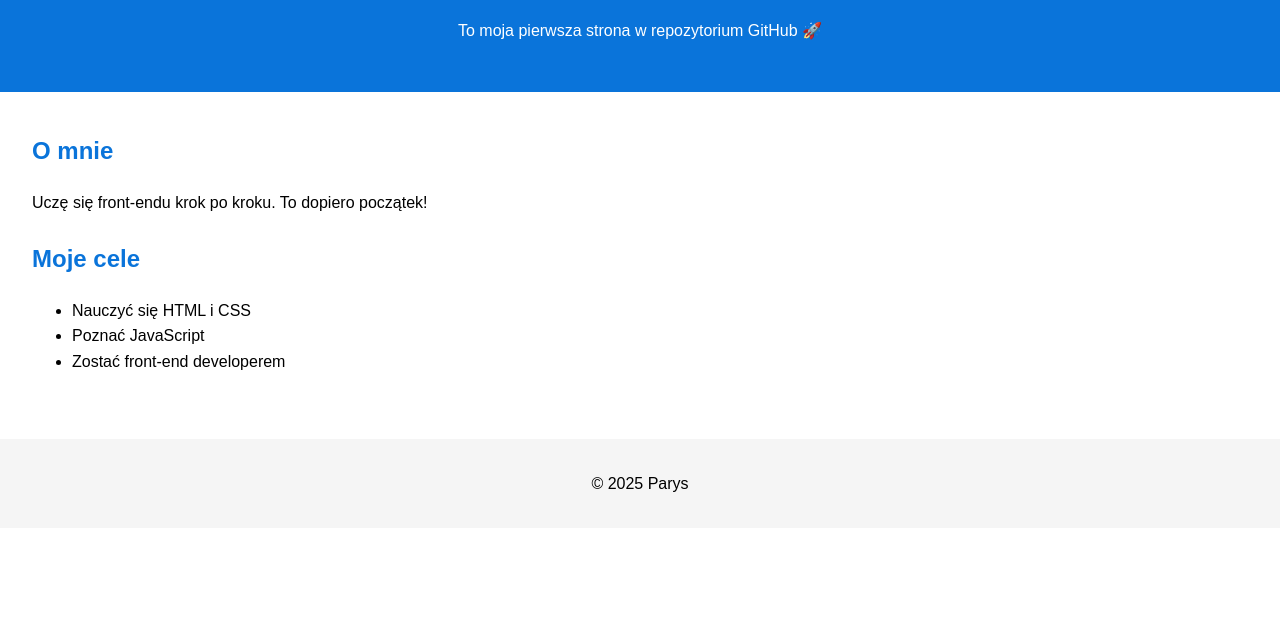
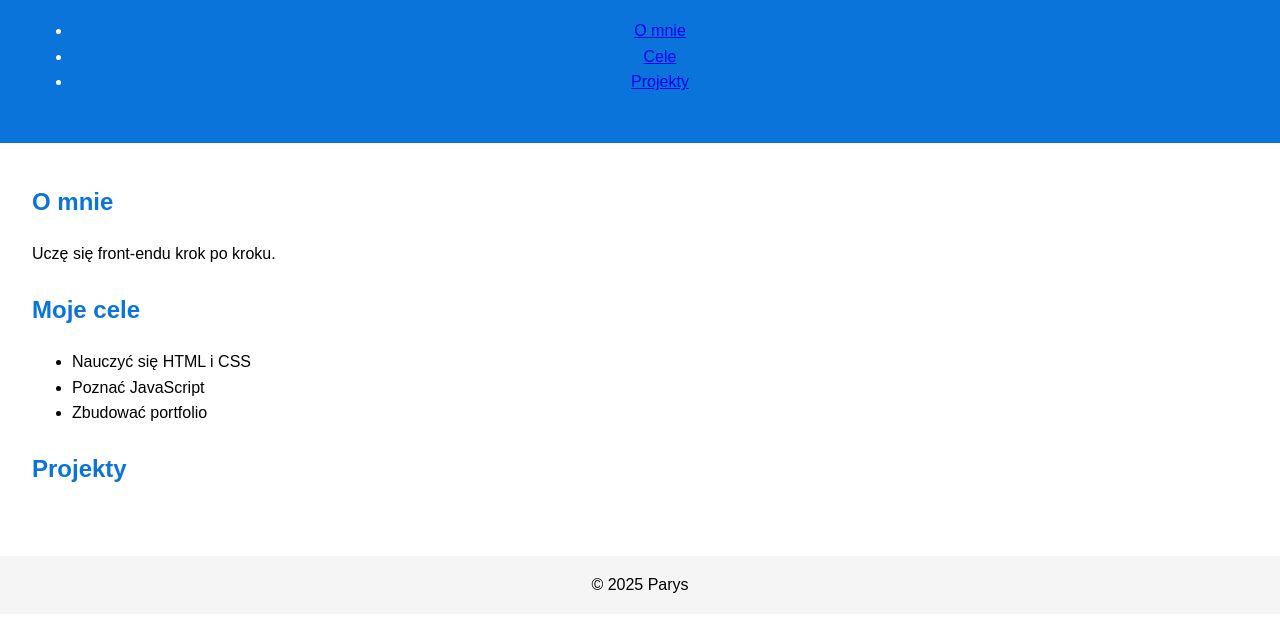
Before and after one commit to pparys1/road-to-frontend, a plain HTML site: page index.html in a window 1280 px wide. Shown: the part 108-740 px from the top of the page. Drawn offline with Linux system fonts and the light colour scheme.

Commit message:
HTML: semantyczna struktura + nav

```diff
--- a/index.html
+++ b/index.html
@@ -8,28 +8,43 @@
 </head>
 <body>
   <header class="site-header">
-    <h1>Cześć, jestem Parys!</h1>
-    <p>To moja pierwsza strona w repozytorium GitHub 🚀</p>
+    <div class="container header-inner">
+      <h1>Cześć, jestem Parys!</h1>
+      <nav id="main-nav">
+        <ul>
+          <li><a href="#about">O mnie</a></li>
+          <li><a href="#goals">Cele</a></li>
+          <li><a href="#projects">Projekty</a></li>
+        </ul>
+      </nav>
+    </div>
   </header>
 
-  <main>
-    <section>
+  <main class="container">
+    <section id="about">
       <h2>O mnie</h2>
-      <p>Uczę się front-endu krok po kroku. To dopiero początek!</p>
+      <p>Uczę się front-endu krok po kroku.</p>
     </section>
 
-    <section>
+    <section id="goals">
       <h2>Moje cele</h2>
       <ul>
         <li>Nauczyć się HTML i CSS</li>
         <li>Poznać JavaScript</li>
-        <li>Zostać front-end developerem</li>
+        <li>Zbudować portfolio</li>
       </ul>
+    </section>
+
+    <section id="projects">
+      <h2>Projekty</h2>
+      <div class="projects-grid">
+        <!-- w następnym ćwiczeniu dodamy karty -->
+      </div>
     </section>
   </main>
 
-  <footer>
-    <p>© <span id="year"></span> Parys</p>
+  <footer class="site-footer">
+    <div class="container">© <span id="year"></span> Parys</div>
   </footer>
 
   <script>
```
